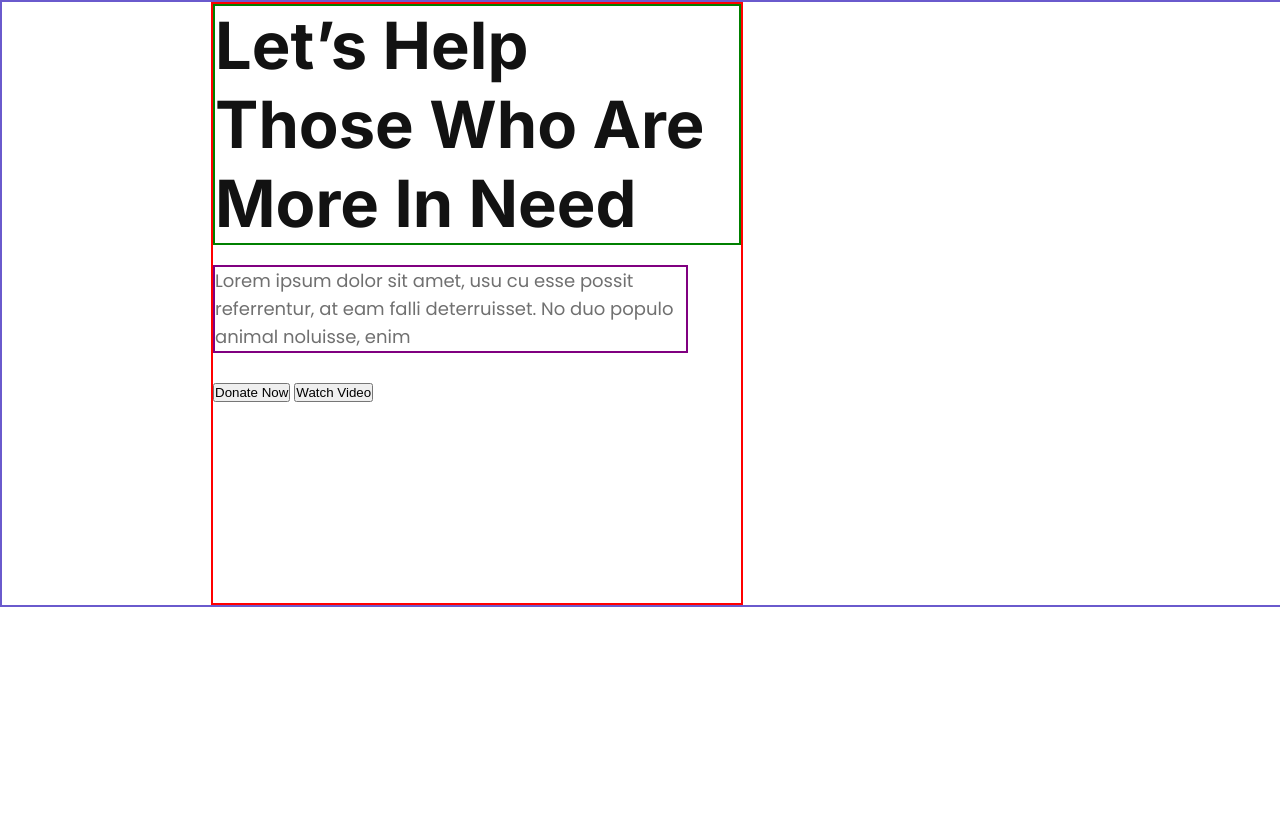
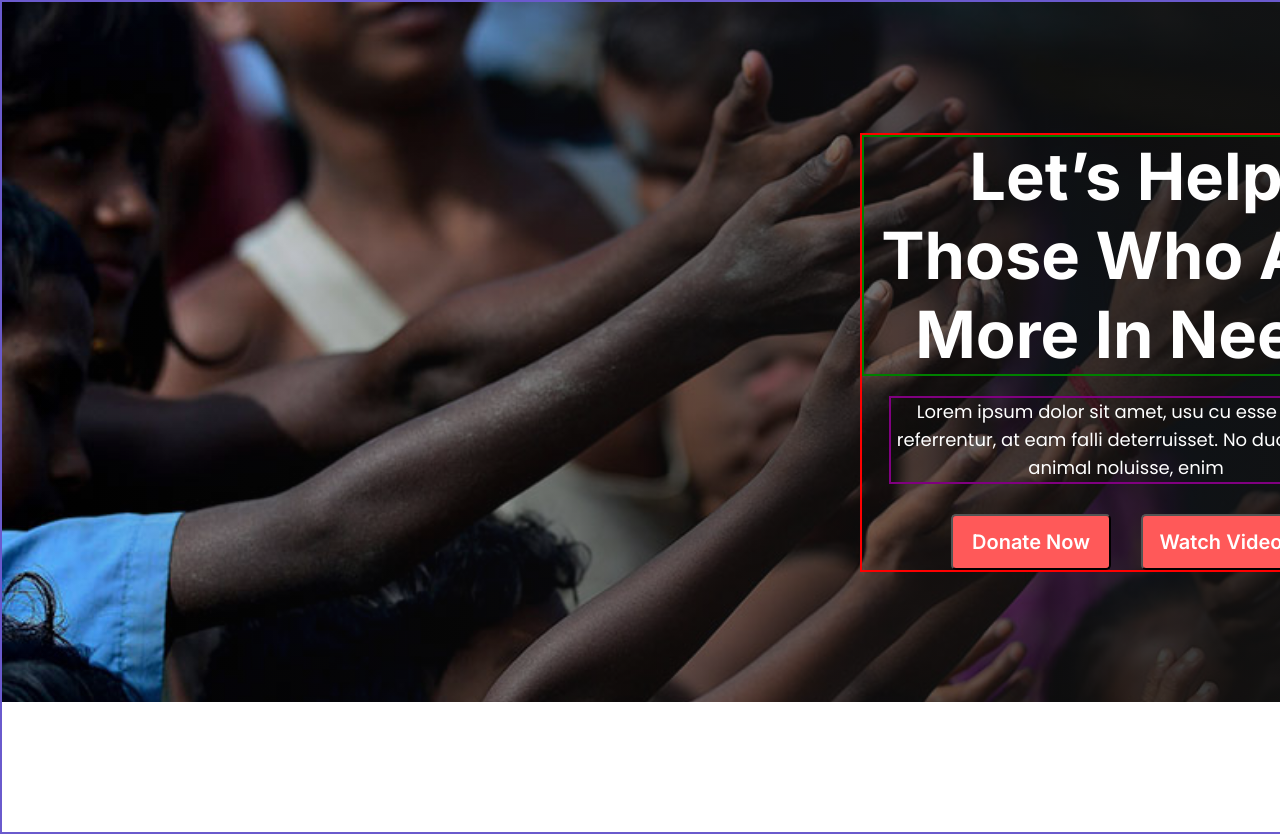
Before and after one commit to atmabdullaham/donate-today, a plain HTML site: page index.html in a window 1280 px wide. Shown: the top 834 px of the page. Before the commit the page ends 800 px from the top, so only its background shows below. Drawn offline with Linux system fonts and the light colour scheme.

Commit message:
completed hero section

```diff
--- a/index.html
+++ b/index.html
@@ -19,21 +19,16 @@
     <link rel="stylesheet" href="./styles/style.css" />
   </head>
   <body>
-    <section id="hero">
-      <div class="text-img-box">
+    <section id="hero" class="mb130">
       <div class="text-box">
         <h1 class="header1 mb20">Let’s Help Those Who Are More In Need</h1>
         <p class="para1 mb30">
           Lorem ipsum dolor sit amet, usu cu esse possit referrentur, at eam
           falli deterruisset. No duo populo animal noluisse, enim
         </p>
-          <div>
-            <button>Donate Now</button>
-            <button>Watch Video</button>
-          </div>
-        </div>
-        <div class="img-box">
-          <img src="." alt="" />
+        <div class="btn-box">
+          <button class="btn">Donate Now</button>
+          <button class="btn">Watch Video</button>
         </div>
       </div>
     </section>
--- a/styles/style.css
+++ b/styles/style.css
@@ -7,27 +7,32 @@ body{
  margin: 0 auto;
  border: 2px solid slateblue;
 }
-.text-img-box{
+#hero{
+ background-image:linear-gradient(-90deg, rgb(18, 18, 18), rgba(18, 18, 18, 0) 100%), url("../assets/images/donation13.jpg");
+ background-repeat: no-repeat;
+ background-size: cover;
  display: flex;
- justify-content: center;
+ justify-content: end;
+ align-items: center;
+ height: 700px;
+}
+.text-box{
+ border: 2px solid red;
+ margin-right: 50px;
+ display: flex;
+ flex-direction: column;
+ align-items: center;
 }
 
-.text-box{
- border: 2px solid red;
-}
-.img-box{
-  width: 490px;
-  height: 603px;
-}
 /* Common Design */
 .header1{
-color: rgb(18, 18, 18);
- font-family: "Inter";
+color: rgb(255, 255, 255);
+ font-family: Inter;
  font-size: 65px;
  font-weight: 700;
  line-height: 79px;
  letter-spacing: 0px;
- text-align: left;
+ text-align: center;
  width: 524px;
  height: 237px;
  border: 2px solid green;
@@ -54,13 +59,13 @@ color: rgb(18, 18, 18);
 }
 
 .para1{
- color: rgb(112, 112, 112);
+ color: rgb(255, 255, 255);
   font-family: "Poppins";
   font-size: 18px;
   font-weight: 400;
   line-height: 28px;
   letter-spacing: 0px;
-  text-align: left;
+  text-align: center ;
   width: 471px;
   height: 84px;
   border: 2px solid purple;
@@ -86,3 +91,24 @@ color: rgb(18, 18, 18);
 .mb130{
  margin-bottom: 130px;
 }
+
+.btn-box{
+ display: flex;
+ justify-content: center;
+ gap: 30px;
+}
+.btn{
+ color: rgb(255, 255, 255);
+  font-family: "Inter";
+  font-size: 20px;
+  font-weight: 600;
+  line-height: 24px;
+  letter-spacing: 0px;
+  width: 160px;
+  height: 56px;
+  display: flex;
+  justify-content: center;
+  align-items: center;
+  border-radius: 5px;
+   background: rgb(255, 89, 89);
+}
```
Lines whose indentation alone changed are shown as unchanged.
